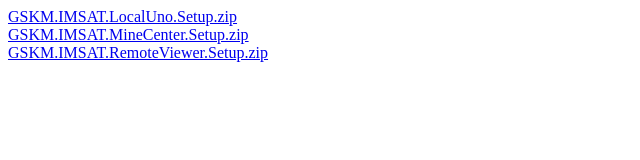
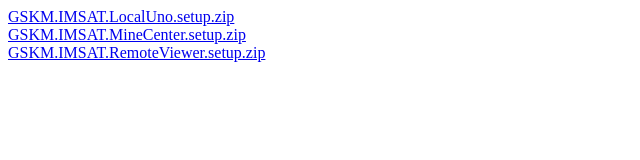
Before and after one commit to KSP-IMSAT/KSP-IMSAT.github.io, a plain HTML site: page index.html in a window 1280 px wide. Shown: the full height of the page, 0-640 px from the left. Drawn offline with Linux system fonts and the light colour scheme.

Commit message:
Update index.html

```diff
--- a/index.html
+++ b/index.html
@@ -1,7 +1,7 @@
 <div>
-  <a href="https://github.com/KSP-IMSAT/KSP3_Deploy/raw/master/setup/GSKM.IMSAT.LocalUno.Setup.zip" download>GSKM.IMSAT.LocalUno.Setup.zip</a>
+  <a href="https://github.com/KSP-IMSAT/KSP3_Deploy/raw/master/setup/GSKM.IMSAT.LocalUno.setup.zip" download>GSKM.IMSAT.LocalUno.setup.zip</a>
   <br/>
-  <a href="https://github.com/KSP-IMSAT/KSP3_Deploy/raw/master/setup/GSKM.IMSAT.MineCenter.Setup.zip" download>GSKM.IMSAT.MineCenter.Setup.zip</a>
+  <a href="https://github.com/KSP-IMSAT/KSP3_Deploy/raw/master/setup/GSKM.IMSAT.MineCenter.setup.zip" download>GSKM.IMSAT.MineCenter.setup.zip</a>
   <br/>
-  <a href="https://github.com/KSP-IMSAT/KSP3_Deploy/raw/master/setup/GSKM.IMSAT.RemoteViewer.Setup.zip" download>GSKM.IMSAT.RemoteViewer.Setup.zip</a>
+  <a href="https://github.com/KSP-IMSAT/KSP3_Deploy/raw/master/setup/GSKM.IMSAT.RemoteViewer.setup.zip" download>GSKM.IMSAT.RemoteViewer.setup.zip</a>
 </div>
```
